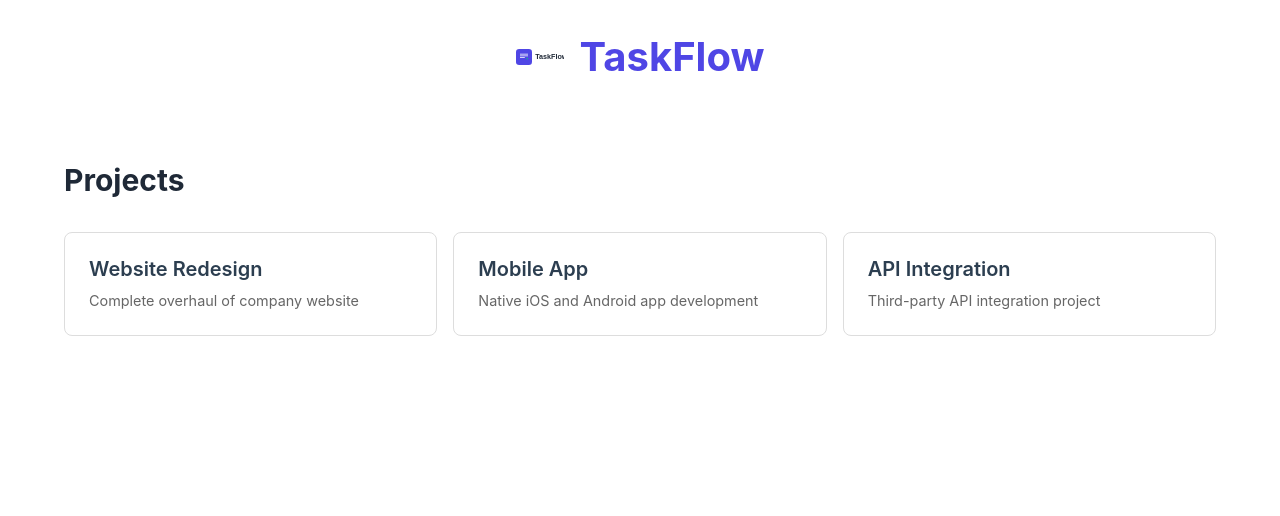
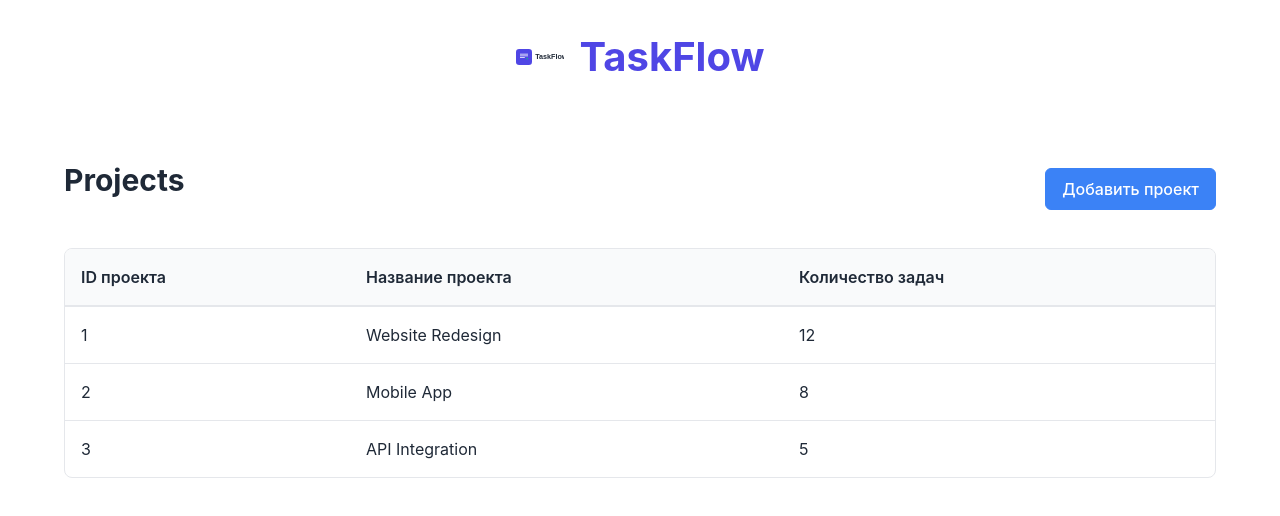
Before and after one commit to sundevil666/project-task-manager-vue, a Vue app: page / in a window 1280 px wide. Shown: the top 516 px of the page. Built offline with nearby package versions, Linux system fonts and the light colour scheme.

Commit message:
setup projects table

```diff
--- a/src/pages/ProjectsPage.vue
+++ b/src/pages/ProjectsPage.vue
@@ -1,41 +1,45 @@
 <template>
   <div class="projects-page">
-    <h1>Projects</h1>
-    <div class="projects-list">
-      <div
-        v-for="project in projects"
-        :key="project.id"
-        class="project-card"
-        @click="goToProject(project.id)"
-      >
-        <h3>{{ project.name }}</h3>
-        <p>{{ project.description }}</p>
-      </div>
+    <div class="projects-header">
+      <h1>Projects</h1>
+      <button class="btn btn--primary">Добавить проект</button>
+    </div>
+
+    <div class="projects-table-container">
+      <table class="projects-table">
+        <thead>
+          <tr>
+            <th>ID проекта</th>
+            <th>Название проекта</th>
+            <th>Количество задач</th>
+          </tr>
+        </thead>
+        <tbody>
+          <tr v-for="project in projects" :key="project.id">
+            <td>{{ project.id }}</td>
+            <td>{{ project.name }}</td>
+            <td>{{ project.taskCount }}</td>
+          </tr>
+        </tbody>
+      </table>
     </div>
   </div>
 </template>
 
 <script setup lang="ts">
 import { ref } from 'vue'
-import { useRouter } from 'vue-router'
-
-const router = useRouter()
 
 interface Project {
   id: number
   name: string
-  description: string
+  taskCount: number
 }
 
 const projects = ref<Project[]>([
-  { id: 1, name: 'Website Redesign', description: 'Complete overhaul of company website' },
-  { id: 2, name: 'Mobile App', description: 'Native iOS and Android app development' },
-  { id: 3, name: 'API Integration', description: 'Third-party API integration project' }
+  { id: 1, name: 'Website Redesign', taskCount: 12 },
+  { id: 2, name: 'Mobile App', taskCount: 8 },
+  { id: 3, name: 'API Integration', taskCount: 5 }
 ])
-
-const goToProject = (id: number) => {
-  router.push(`/project/${id}`)
-}
 </script>
 
 <style scoped>
@@ -43,34 +47,56 @@ const goToProject = (id: number) => {
   padding: 2rem;
 }
 
-.projects-list {
-  display: grid;
-  grid-template-columns: repeat(auto-fill, minmax(300px, 1fr));
-  gap: 1rem;
-  margin-top: 2rem;
+.projects-header {
+  display: flex;
+  justify-content: space-between;
+  align-items: center;
+  margin-bottom: 2rem;
+
+  @media (max-width: 768px) {
+    flex-direction: column;
+    align-items: stretch;
+    gap: 1rem;
+  }
 }
 
-.project-card {
-  border: 1px solid #ddd;
-  border-radius: 8px;
-  padding: 1.5rem;
-  cursor: pointer;
-  transition: all 0.2s ease;
+.projects-table-container {
+  overflow-x: auto;
+  border-radius: 0.5rem;
+  border: 1px solid #e5e7eb;
+  background-color: #ffffff;
 }
 
-.project-card:hover {
-  border-color: #42b883;
-  box-shadow: 0 4px 12px rgba(66, 184, 131, 0.15);
-}
+.projects-table {
+  width: 100%;
+  border-collapse: collapse;
+  min-width: 600px;
 
-.project-card h3 {
-  margin: 0 0 0.5rem 0;
-  color: #2c3e50;
-}
+  th {
+    background-color: #f9fafb;
+    font-weight: 600;
+    text-align: left;
+    padding: 1rem;
+    border-bottom: 2px solid #e5e7eb;
+    color: #1f2937;
+  }
 
-.project-card p {
-  margin: 0;
-  color: #666;
-  font-size: 0.9rem;
+  td {
+    padding: 1rem;
+    border-bottom: 1px solid #e5e7eb;
+    color: #1f2937;
+  }
+
+  tbody tr {
+    transition: background-color 0.2s ease;
+
+    &:hover {
+      background-color: #f9fafb;
+    }
+  }
+
+  tbody tr:last-child td {
+    border-bottom: none;
+  }
 }
 </style>
```
